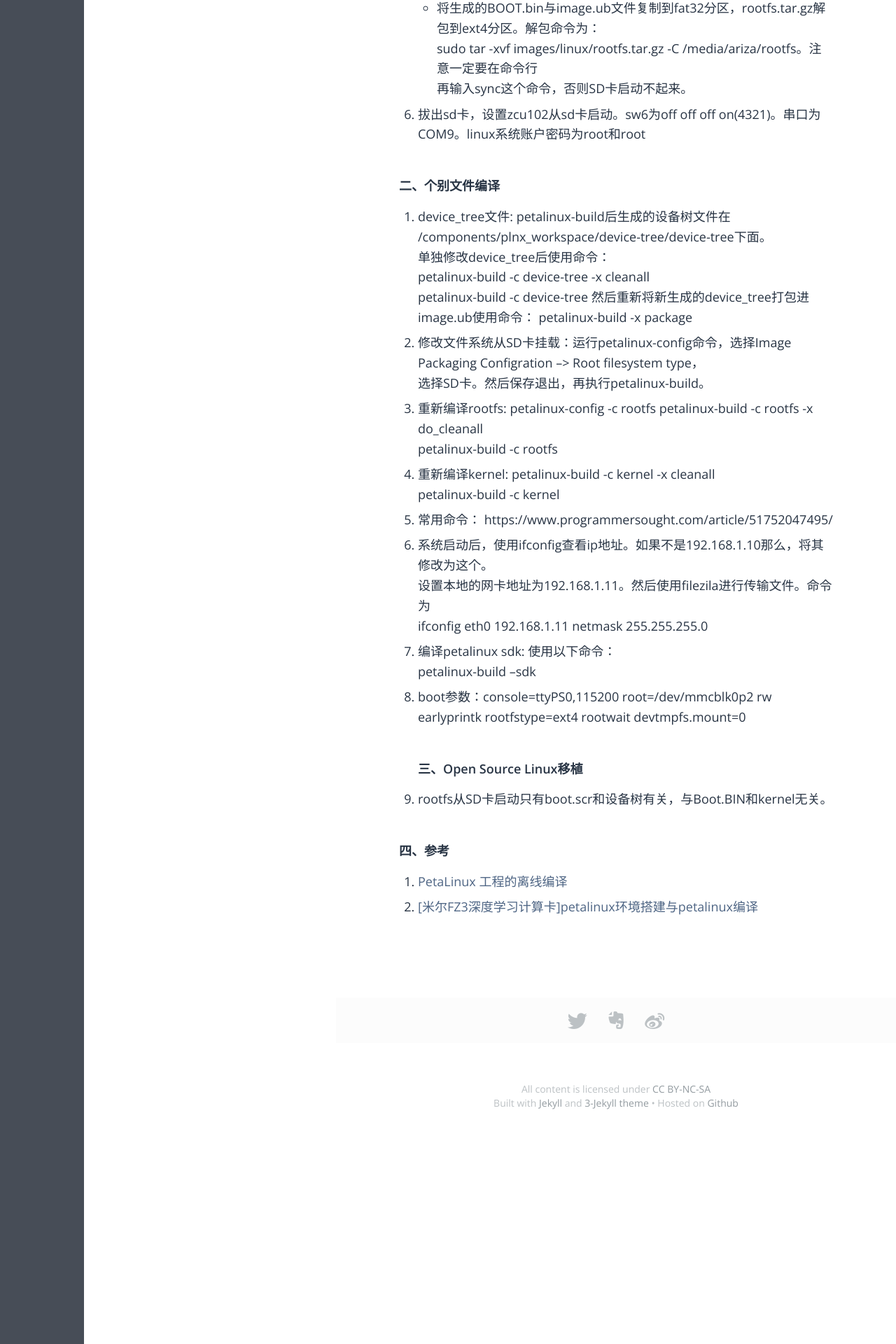
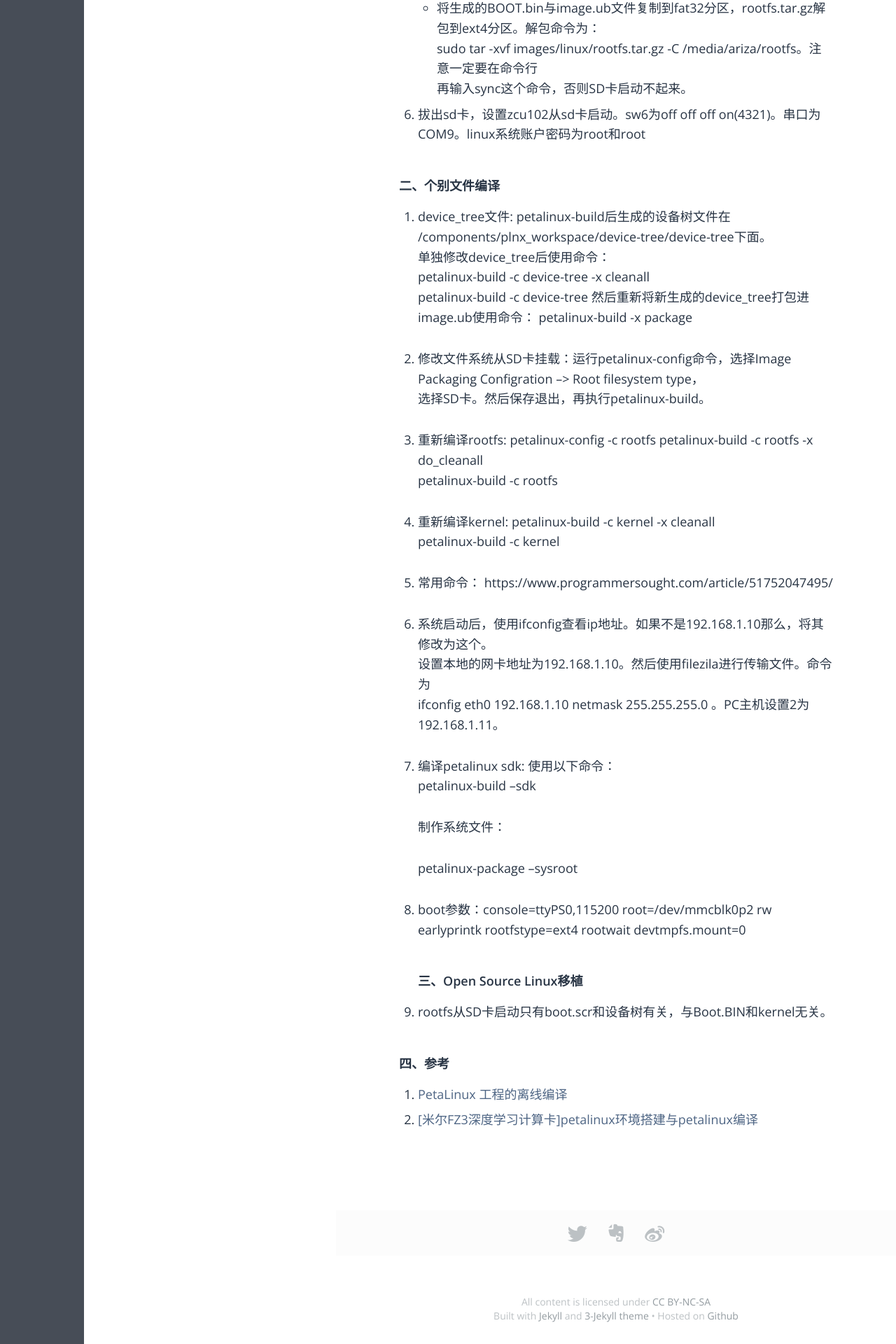
Before and after one commit to lsplf/lsplf.github.io, a Jekyll site: the page built from _posts/tech/2021-6-21-petalinux-using.md, in a window 1280 px wide. Shown: the part 1143-3063 px from the top of the page at 70% size. Built offline with Jekyll 4.4.1, drawn with Linux system fonts in a browser that asks for light colours; some web fonts are replaced; our own code applies the rules of GitHub Pages for plain Markdown files.

Commit message:
[FIX]fix typo error
Signed-off-by: lsplf <1559407944@qq.com>

```diff
--- a/_posts/tech/2021-6-21-petalinux-using.md
+++ b/_posts/tech/2021-6-21-petalinux-using.md
@@ -31,21 +31,32 @@
    petalinux-build -c device-tree
    然后重新将新生成的device_tree打包进image.ub使用命令：
    petalinux-build -x package
+
 2. 修改文件系统从SD卡挂载：运行petalinux-config命令，选择Image Packaging Configration --> Root filesystem type，
    选择SD卡。然后保存退出，再执行petalinux-build。
+
 3. 重新编译rootfs:
    petalinux-config -c rootfs
    petalinux-build -c rootfs -x do_cleanall
    petalinux-build -c rootfs
+
 4. 重新编译kernel:
    petalinux-build -c kernel -x cleanall
    petalinux-build -c kernel
+
 5. 常用命令： https://www.programmersought.com/article/51752047495/
+
 6. 系统启动后，使用ifconfig查看ip地址。如果不是192.168.1.10那么，将其修改为这个。
-   设置本地的网卡地址为192.168.1.11。然后使用filezila进行传输文件。命令为
-   ifconfig eth0 192.168.1.11 netmask 255.255.255.0
+   设置本地的网卡地址为192.168.1.10。然后使用filezila进行传输文件。命令为
+   ifconfig eth0 192.168.1.10 netmask 255.255.255.0 。PC主机设置2为192.168.1.11。
+
 7. 编译petalinux sdk: 使用以下命令：
    petalinux-build --sdk
+
+   制作系统文件：
+
+   petalinux-package --sysroot
+
 8. boot参数：console=ttyPS0,115200 root=/dev/mmcblk0p2 rw earlyprintk rootfstype=ext4 rootwait devtmpfs.mount=0
 #### 三、Open Source Linux移植
 1. rootfs从SD卡启动只有boot.scr和设备树有关，与Boot.BIN和kernel无关。
```
Also changed, not shown: _posts/tech/2021-6-22-qt-opencv-cross-compile.md (+6 -10 lines), _posts/tech/2021-6-23-zcu102-osl-flow.md (+16 -16 lines).
